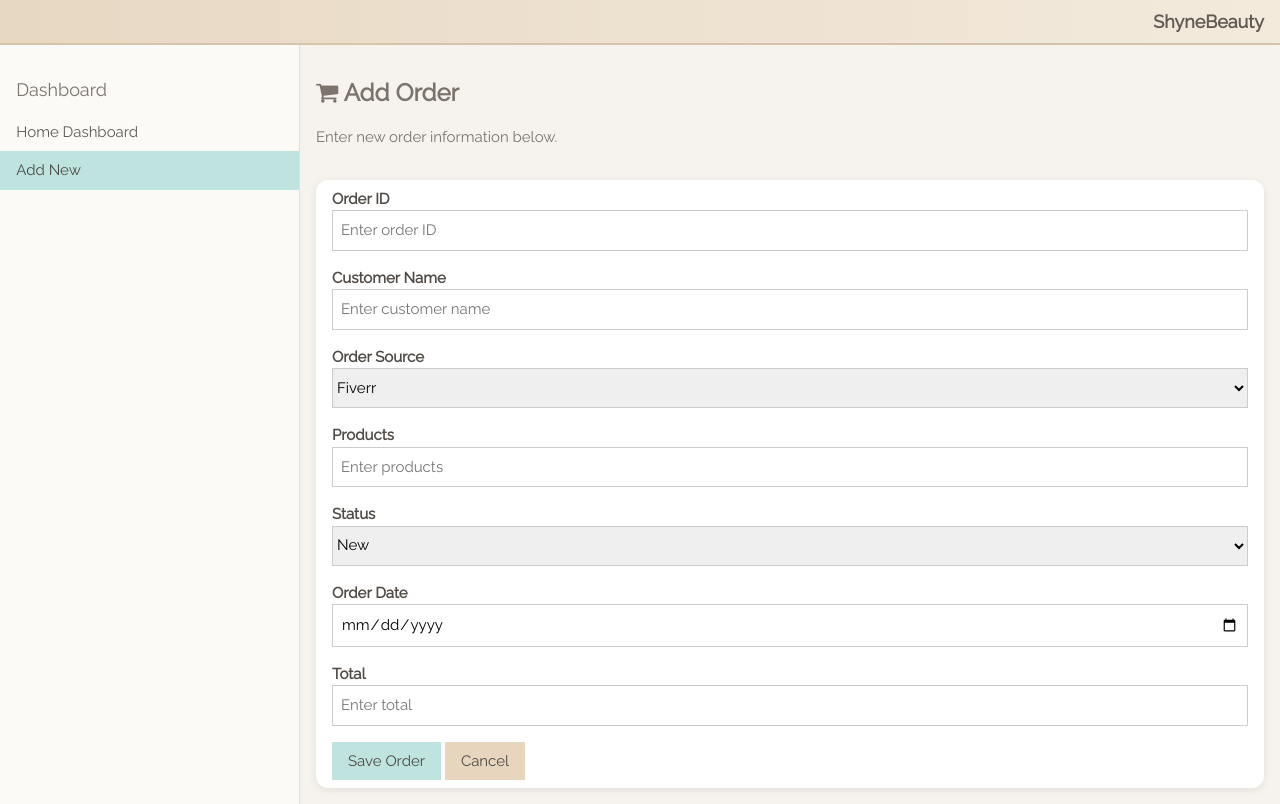
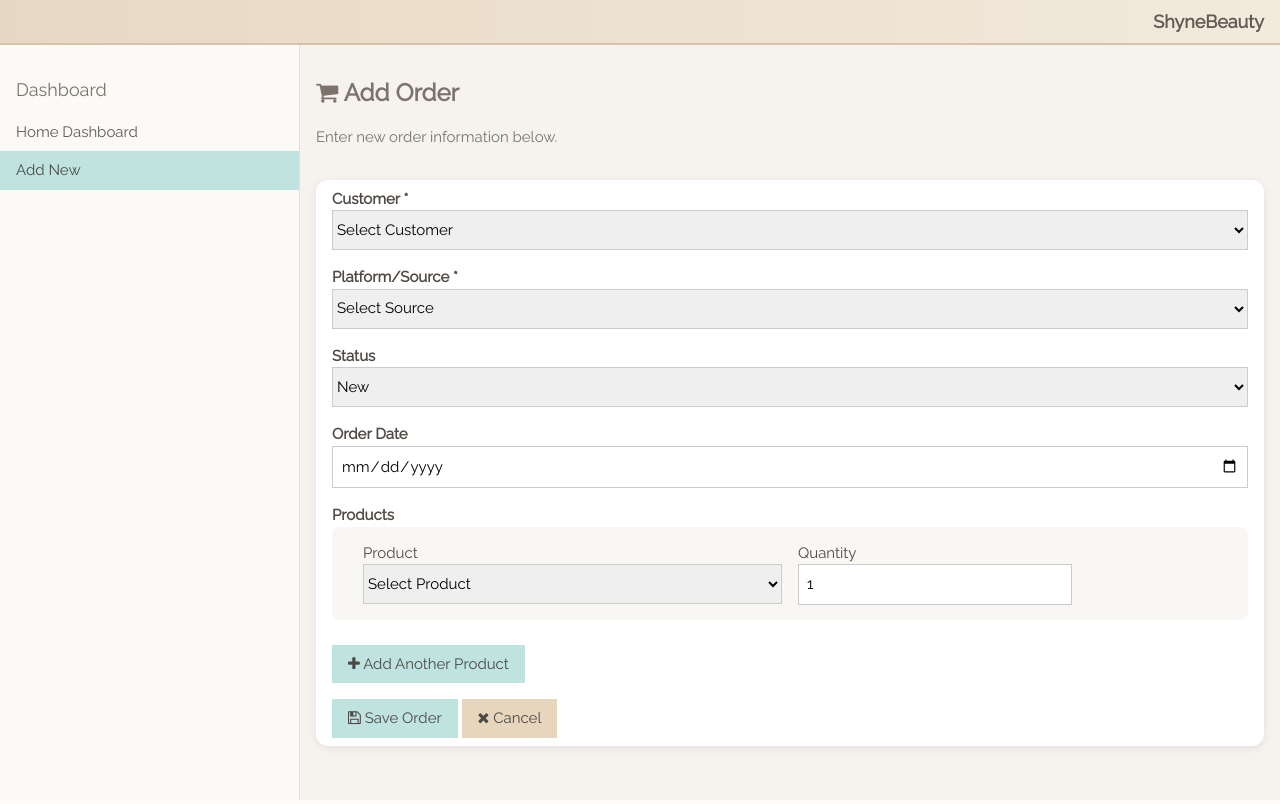
Before and after one commit to bianca-amoako/ShyneBeauty, a Python web app: template templates/addOrder.html in a window 1280 px wide. Run offline with Jinja, Linux system fonts and the light colour scheme; the template is opened without the code that fills it, so the values that code supplies are empty.

Commit message:
implemented add customer. addorder still needs work

```diff
--- a/templates/addOrder.html
+++ b/templates/addOrder.html
@@ -22,6 +22,12 @@
     .sb-subtle { color: #7a746d; }
     .sb-button { background-color: #bfe3df; color: #4c4a46; border: none; }
     .sb-button-warm { background-color: #e8d5bd; color: #4c4a46; border: none; }
+    .sb-button-danger { background-color: #f0e7dc; color: #d32f2f; border: none; }
+    .error-message { color: #d32f2f; background-color: #ffebee; padding: 10px; border-radius: 8px; margin-bottom: 15px; }
+    .success-message { color: #388e3c; background-color: #e8f5e9; padding: 10px; border-radius: 8px; margin-bottom: 15px; }
+    .product-row { background-color: #f9f7f4; padding: 15px; margin-bottom: 15px; border-radius: 8px; }
+    .remove-product { cursor: pointer; color: #d32f2f; margin-left: 10px; }
+    .add-product-btn { margin-top: 10px; }
   </style>
 </head>
 <body>
@@ -35,7 +41,7 @@
   <div class="w3-container"><h5 class="sb-heading">Dashboard</h5></div>
   <div class="w3-bar-block">
     <a href="/" class="w3-bar-item w3-button w3-padding">Home Dashboard</a>
-    <a href="/add-new" class="w3-bar-item w3-button w3-padding sb-active">Add New</a>
+    <a href="/add-order" class="w3-bar-item w3-button w3-padding sb-active">Add New</a>
   </div>
 </nav>
 
@@ -48,40 +54,82 @@
   </header>
 
   <div class="w3-container sb-panel w3-padding w3-margin">
-    <label><b>Order ID</b></label>
-    <input class="w3-input w3-border w3-margin-bottom" type="text" placeholder="Enter order ID">
+    {% with messages = get_flashed_messages(with_categories=true) %}
+      {% if messages %}
+        {% for category, message in messages %}
+          <div class="{% if category == 'error' %}error-message{% else %}success-message{% endif %}">
+            {{ message }}
+          </div>
+        {% endfor %}
+      {% endif %}
+    {% endwith %}
 
-    <label><b>Customer Name</b></label>
-    <input class="w3-input w3-border w3-margin-bottom" type="text" placeholder="Enter customer name">
+    <form method="post" action="{{ url_for('add_order') }}" id="orderForm">
+      <!-- Order Information -->
+      <label><b>Customer *</b></label>
+      <select class="w3-select w3-border w3-margin-bottom" name="customer_id" required>
+        <option value="">Select Customer</option>
+        {% for customer in customers %}
+          <option value="{{ customer.id }}">{{ customer.first_name }} {{ customer.last_name }} - {{ customer.email }}</option>
+        {% endfor %}
+      </select>
 
-    <label><b>Order Source</b></label>
-    <select class="w3-select w3-border w3-margin-bottom">
-      <option>Fiverr</option>
-      <option>Square</option>
-      <option>Google Sheets</option>
-      <option>Manual Entry</option>
-    </select>
+      <label><b>Platform/Source *</b></label>
+      <select class="w3-select w3-border w3-margin-bottom" name="platform" required>
+        <option value="">Select Source</option>
+        <option value="Fiverr">Fiverr</option>
+        <option value="Square">Square</option>
+        <option value="Google Sheets">Google Sheets</option>
+      </select>
 
-    <label><b>Products</b></label>
-    <input class="w3-input w3-border w3-margin-bottom" type="text" placeholder="Enter products">
+      <label><b>Status</b></label>
+      <select class="w3-select w3-border w3-margin-bottom" name="status">
+        <option value="New">New</option>
+        <option value="In Progress">In Progress</option>
+        <option value="Waiting for Ingredients">Waiting for Ingredients</option>
+        <option value="Packed">Packed</option>
+        <option value="Shipped">Shipped</option>
+        <option value="Completed">Completed</option>
+      </select>
 
-    <label><b>Status</b></label>
-    <select class="w3-select w3-border w3-margin-bottom">
-      <option>New</option>
-      <option>In Progress</option>
-      <option>Packed</option>
-      <option>Shipped</option>
-      <option>Completed</option>
-    </select>
+      <label><b>Order Date</b></label>
+      <input class="w3-input w3-border w3-margin-bottom" type="date" name="placed_at" value="{{ today }}">
 
-    <label><b>Order Date</b></label>
-    <input class="w3-input w3-border w3-margin-bottom" type="date">
+      <!-- Products Section -->
+      <label><b>Products</b></label>
+      <div id="products-container">
+        <div class="product-row" id="product-1">
+          <div class="w3-row-padding">
+            <div class="w3-half">
+              <label>Product</label>
+              <select class="w3-select w3-border" name="product_id[]" required>
+                <option value="">Select Product</option>
+                {% for product in products %}
+                  <option value="{{ product.id }}">{{ product.name }} (SKU: {{ product.sku }}) - ${{ "%.2f"|format(product.price) }}</option>
+                {% endfor %}
+              </select>
+            </div>
+            <div class="w3-third">
+              <label>Quantity</label>
+              <input class="w3-input w3-border" type="number" name="quantity[]" value="1" min="1" required>
+            </div>
+            <div class="w3-sixth">
+              <label>&nbsp;</label>
+              <button type="button" class="w3-button sb-button-danger" onclick="removeProduct(1)" style="display:none">Remove</button>
+            </div>
+          </div>
+        </div>
+      </div>
 
-    <label><b>Total</b></label>
-    <input class="w3-input w3-border w3-margin-bottom" type="text" placeholder="Enter total">
+      <button type="button" class="w3-button sb-button add-product-btn" onclick="addProduct()">
+        <i class="fa fa-plus"></i> Add Another Product
+      </button>
 
-    <button class="w3-button sb-button">Save Order</button>
-    <button class="w3-button sb-button-warm">Cancel</button>
+      <div class="w3-margin-top">
+        <button type="submit" class="w3-button sb-button"><i class="fa fa-save"></i> Save Order</button>
+        <a href="/orders" class="w3-button sb-button-warm"><i class="fa fa-times"></i> Cancel</a>
+      </div>
+    </form>
   </div>
 </div>
 
@@ -90,6 +138,45 @@
   var overlayBg = document.getElementById("myOverlay");
   function w3_open() { mySidebar.style.display = "block"; overlayBg.style.display = "block"; }
   function w3_close() { mySidebar.style.display = "none"; overlayBg.style.display = "none"; }
+
+  let productCount = 1;
+
+  function addProduct() {
+    productCount++;
+    const container = document.getElementById('products-container');
+    const newProduct = document.createElement('div');
+    newProduct.className = 'product-row';
+    newProduct.id = `product-${productCount}`;
+    newProduct.innerHTML = `
+      <div class="w3-row-padding">
+        <div class="w3-half">
+          <label>Product</label>
+          <select class="w3-select w3-border" name="product_id[]" required>
+            <option value="">Select Product</option>
+            {% for product in products %}
+              <option value="{{ product.id }}">{{ product.name }} (SKU: {{ product.sku }}) - ${{ "%.2f"|format(product.price) }}</option>
+            {% endfor %}
+          </select>
+        </div>
+        <div class="w3-third">
+          <label>Quantity</label>
+          <input class="w3-input w3-border" type="number" name="quantity[]" value="1" min="1" required>
+        </div>
+        <div class="w3-sixth">
+          <label>&nbsp;</label>
+          <button type="button" class="w3-button sb-button-danger" onclick="removeProduct(${productCount})">Remove</button>
+        </div>
+      </div>
+    `;
+    container.appendChild(newProduct);
+  }
+
+  function removeProduct(id) {
+    const productDiv = document.getElementById(`product-${id}`);
+    if (productDiv) {
+      productDiv.remove();
+    }
+  }
 </script>
 
 </body>
```
Also changed, not shown: shyne.py (+121 -4 lines), templates/addCustomer.html (+49 -15 lines).
